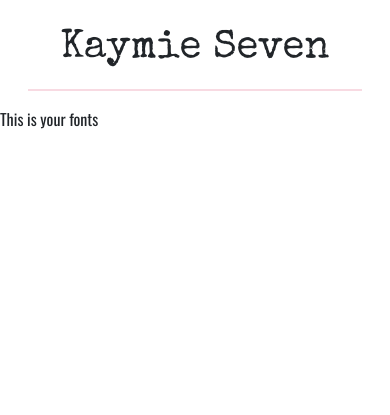
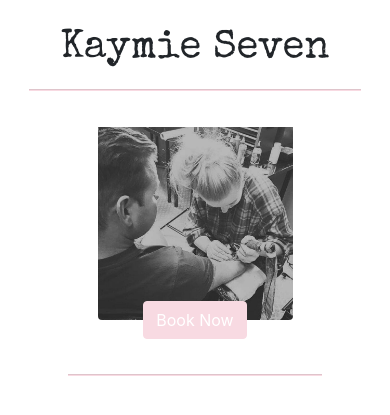
Before and after one commit to dalebarrie96/KaymieSeven, a Node server app: page / in a window 390 px wide. Shown: the top 415 px of the page. Run offline with Node 20, Linux system fonts and the light colour scheme; some libraries are stand-ins or nearby versions.

Commit message:
Starting some of the layout stuff, styling the main buttons, and the booking image for mobile

```diff
--- a/css/main.css
+++ b/css/main.css
@@ -14,27 +14,61 @@ header{
 }
 
 hr{
+  color: #F8DAE2;
+  background-color: #F8DAE2;
+}
+
+.header-hr{
   width: 85%;
+}
+
+.body-hr{
+  width: 65%;
+}
+
+.btn-main{
+  color: #fff;
+  background-color: #F8DAE2;
+  border-color: #F8DAE2;
+}
+
+.btn-main.focus, .btn-main:focus {
+    box-shadow: 0 0 0 0.2rem #fceaef;
 }
 
 
 /* This is for mobile stuff */
 
-@media (max-width: 768px) {
+@media (max-width: 767px) {
 
 	header {
 		text-align: center;
 	}
 
+  .booking-img{
+    padding-top: 5%;
+    display: block;
+    margin-left: auto;
+    margin-right: auto;
+    width: 50%;
+  }
+
+  .btn-booking{
+    display: block;
+    margin-left: auto;
+    margin-right: auto;
+    transform: translate(0, -50%);
+  }
+
   hr{
-    border: 1px solid #F8DAE2;
+    height: 1px;
   }
 
 }
 
 /* This is for ipad or higher */
 
-@media (min-width: 768px) {
+@media (min-width: 767px) {
 
   header {
 		text-align: left;
@@ -42,7 +76,14 @@ hr{
 	}
 
   hr{
-    border: 1.5px solid #F8DAE2;
+    height: 2px;
+  }
+
+  .booking-img{
+    display: block;
+    margin-left: auto;
+    margin-right: auto;
+    width: 50%;
   }
 
 }
--- a/views/index.html
+++ b/views/index.html
@@ -1,4 +1,4 @@
-<% include headerInfo.html %>
+<% include components/headerInfo.html %>
 
   <body>
 
@@ -6,9 +6,20 @@
       <h1>Kaymie Seven</h1>
     </header>
 
-    <hr>
-    <p><%= hello %><p>
+    <hr class="header-hr">
+
+    <div class="row">
+  	  <div class="col-lg-4 col-sm-6">
+      	  <img class="rounded booking-img" src="../img/kaymie_dark_tattoo.jpg" alt="Book Now">
+          <button type="button" class="btn btn-main btn-booking">Book Now</button>
+  	  </div>
+    </div>
+
+
+    <!-- <p><%= hello %><p> -->
+
+    <hr class="body-hr">
 
 
 
-<% include footer.html %>
+<% include components/footer.html %>
```
Also changed, not shown: img/kaymie_dark_tattoo.jpg (added), views/components/footer.html (renamed from views/footer.html), views/components/headerInfo.html (renamed from views/headerInfo.html).
